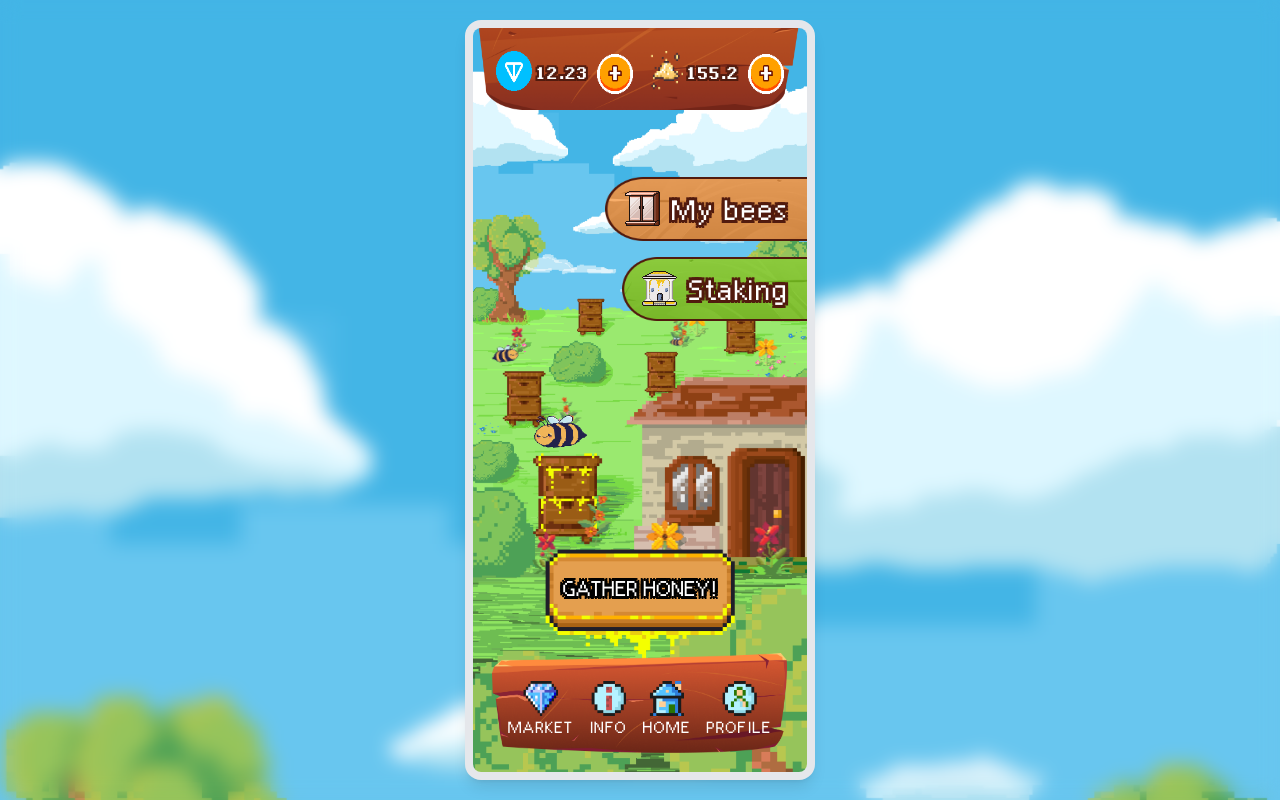
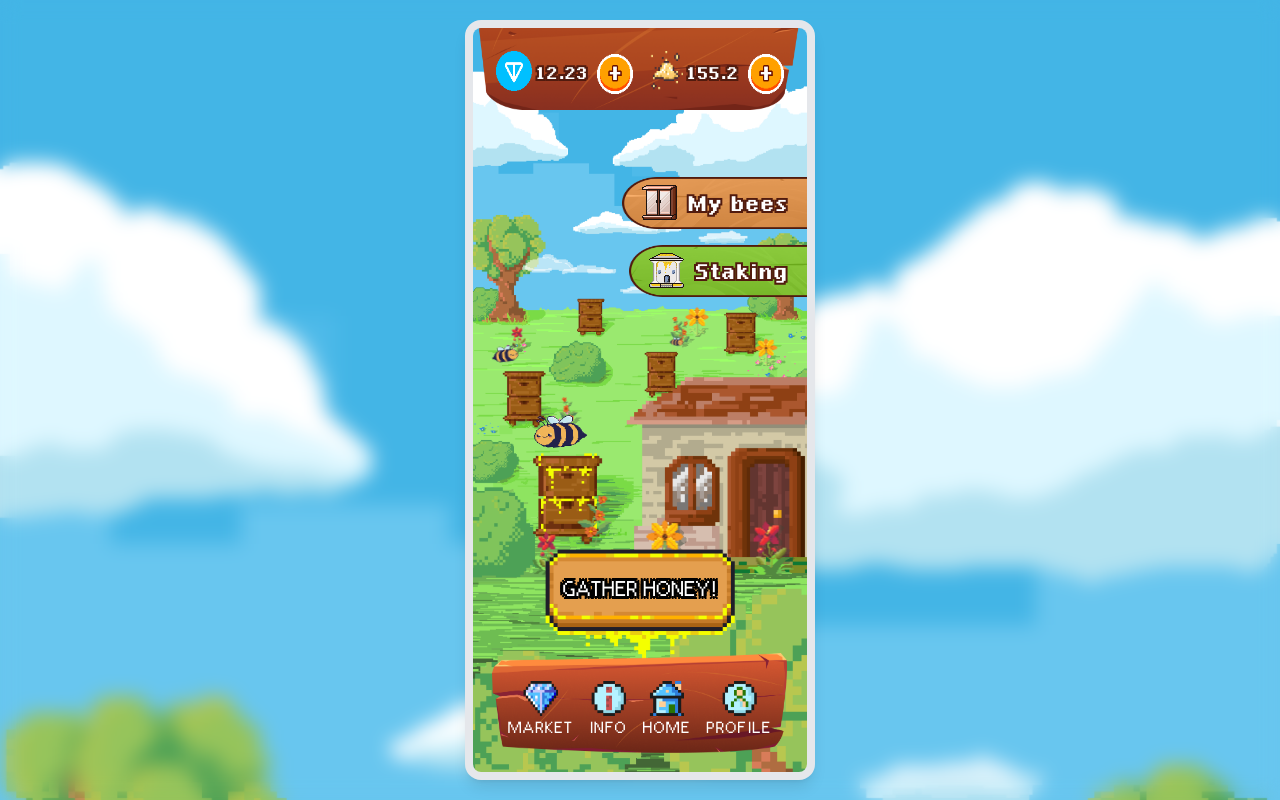
Before and after one commit to EloWeld/Honey-Harvest, a Next.js app: page / in a window 1280 px wide. Built offline with nearby package versions, Linux system fonts and the light colour scheme.

Commit message:
And more

```diff
--- a/components/MobileInterface.js
+++ b/components/MobileInterface.js
@@ -204,7 +204,7 @@ const MobileInterface = () => {
               src='/images/icons/cupboard.png'
               alt='My bees'
             />
-            <span className='w-panel-span'>My bees</span>
+            <OutlinedText className='w-panel-span' text={"My bees"}></OutlinedText>
           </button>
           <button
             className='w-panel-item-green silly-scale'
@@ -215,7 +215,7 @@ const MobileInterface = () => {
               src='/images/icons/bank.png'
               alt='Staking'
             />
-            <span className='w-panel-span'>Staking</span>
+            <OutlinedText className='w-panel-span' text={"Staking"}></OutlinedText>
           </button>
         </div>
         <div className='bottom-navbar'>
--- a/components/pages/BeesInventoryPage.jsx
+++ b/components/pages/BeesInventoryPage.jsx
@@ -2,7 +2,7 @@ import React from 'react';
 
 const BeePot = ({ data }) => {
     return (
-        <div className="relative w-28 mx-auto" style={{ aspectRatio: 500/728, zIndex: "0", background: data.empty ? 'url("/images/icons/bee-pot-empty.png")' : 'url("/images/icons/bee-pot-full.png")', backgroundSize: '100% 100%', backgroundRepeat: 'no-repeat' }}>
+        <div className="relative w-20 sm:w-24 md:w-28 mx-auto" style={{ aspectRatio: 500/728, zIndex: "0", background: data.empty ? 'url("/images/icons/bee-pot-empty.png")' : 'url("/images/icons/bee-pot-full.png")', backgroundSize: '100% 100%', backgroundRepeat: 'no-repeat' }}>
             {data.bee && (
                 <img className='opacity-50 -rotate-12 p-4 pb-0 mt-10' src={`/images/bees/${data.bee}.png`}></img>
             )}
--- a/styles/globals.css
+++ b/styles/globals.css
@@ -217,11 +217,10 @@ body {
 }
 
 .w-panel-span {
-  font-size: 32px;
+  font-size: 1.5rem;
   /* Настроить размер шрифта */
   color: white;
   /* Цвет текста */
-  @apply shaded-text;
   letter-spacing: 2px;
   padding-right: 20px;
 }
```
